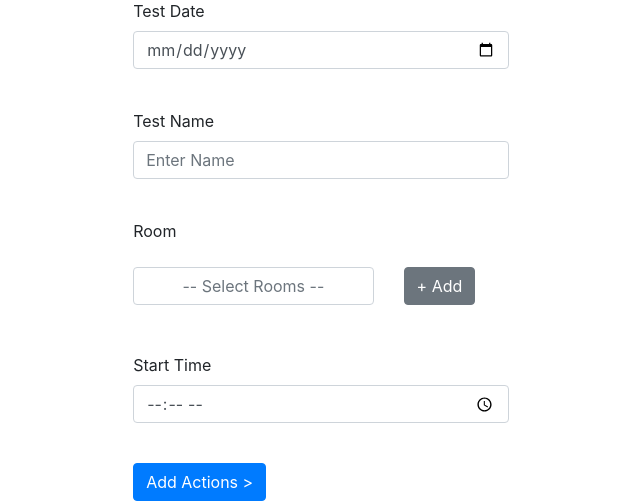
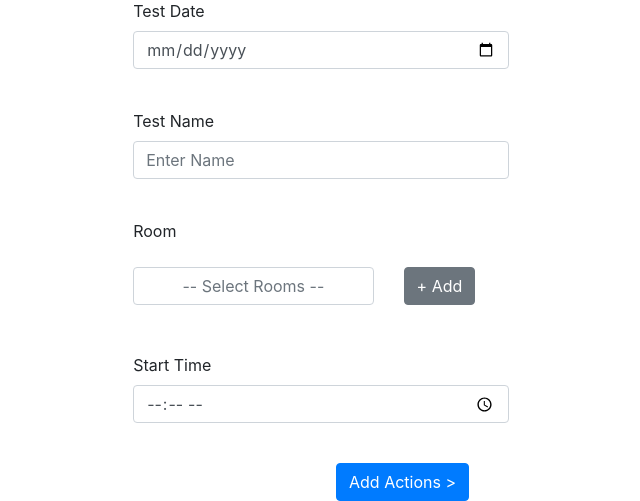
Before and after one commit to dancarter888/UC-Exams-Interface, a PHP site: template source/pages/Create.php in a window 1280 px wide. Shown: the part 319-820 px from the top of the page, without its empty margins (319-959 px from the left). Run offline with PHP 8.4, Linux system fonts and the light colour scheme; the template is opened without the code that fills it, so the values that code supplies are empty.

Commit message:
Moved add actions button from left to right at the bottom

```diff
--- a/source/pages/Create.php
+++ b/source/pages/Create.php
@@ -113,7 +113,12 @@ if (!isset($_COOKIE['loggedin'])) {
 
                             <br/>
 
-                            <input type="submit" value="Add Actions >" class="btn btn-primary"/>
+                            <div class="row align-items-end row justify-content-end">
+                                <div class="col"></div>
+                                <div class="col">
+                                    <input type="submit" value="Add Actions >" class="btn btn-primary"/>
+                                </div>
+                            </div>
                         </form>
                     </div>
 
```
